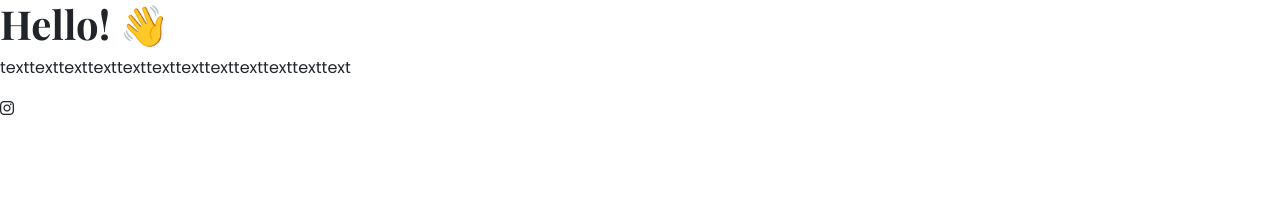
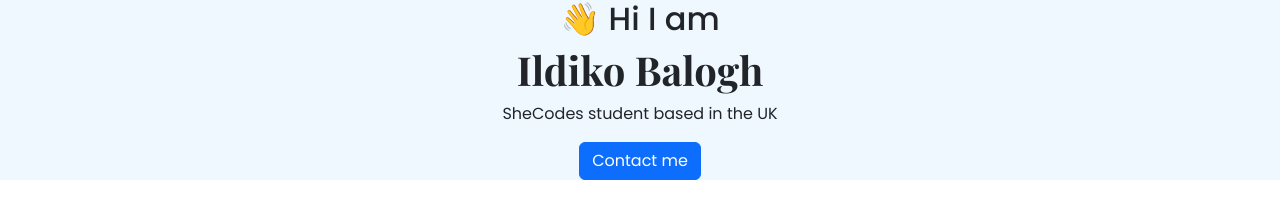
Before and after one commit to ildikob09/portfolio-project, a plain HTML site: page index.html in a window 1280 px wide. Drawn offline with nearby package versions, Linux system fonts and the light colour scheme; a web font is replaced by a local one.

Commit message:
added html and basic css

```diff
--- a/index.html
+++ b/index.html
@@ -28,8 +28,11 @@
     <title>Document</title>
   </head>
   <body>
-    <h1>Hello! 👋</h1>
-    <p>texttexttexttexttexttexttexttexttexttexttexttext</p>
-    <i class="fa-brands fa-instagram"></i>
+    <div class="hero">
+      <h2>👋 Hi I am</h2>
+      <h1>Ildiko Balogh</h1>
+      <p>SheCodes student based in the UK</p>
+      <div class="btn btn-primary">Contact me</div>
+    </div>
   </body>
 </html>
--- a/src/style.css
+++ b/src/style.css
@@ -1,7 +1,15 @@
+:root {
+  --default-font: "Poppins", sans-serif;
+}
+
+body {
+  font-family: var(--default-font);
+}
 h1 {
   font-family: "Playfair Display", serif;
 }
 
-p {
-  font-family: "Poppins", sans-serif;
+.hero {
+  text-align: center;
+  background-color: aliceblue;
 }
```
